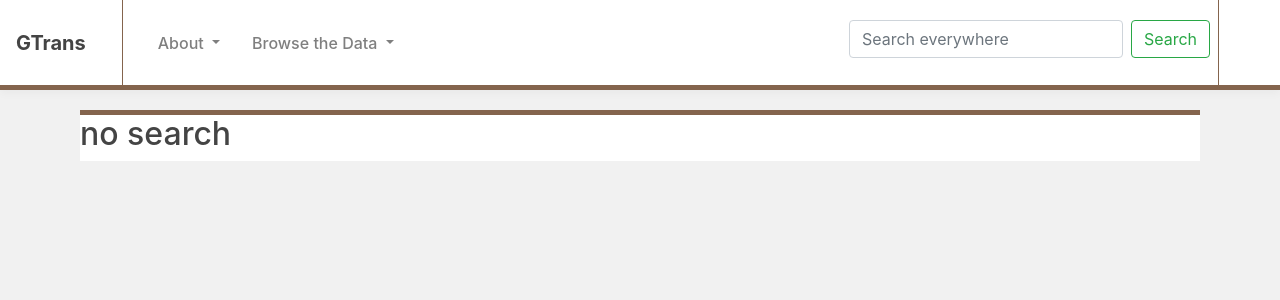
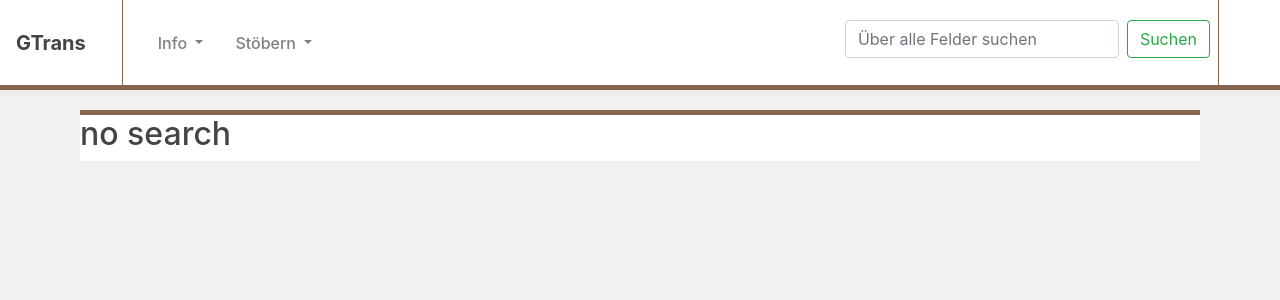
Before and after one commit to acdh-oeaw/gtrans, a Django app: template archiv/templates/search/search.html in a window 1280 px wide. Shown: the top 300 px of the page. Run offline with Django 3.2, Linux system fonts and the light colour scheme; the template is opened without the code that fills it, so the values that code supplies are empty; parts of the project's set-up code (start-up, migrations or seed data) failed here and were passed over; some libraries are stand-ins or nearby versions.

Commit message:
base template eindeutschen

```diff
--- a/webpage/templates/webpage/base.html
+++ b/webpage/templates/webpage/base.html
@@ -71,22 +71,22 @@
                         </a>
                     </li> -->
                     <li class="nav-item dropdown">
-                        <a href="#" class="nav-link dropdown-toggle" data-toggle="dropdown" role="button" aria-haspopup="true" aria-expanded="false">About
+                        <a href="#" class="nav-link dropdown-toggle" data-toggle="dropdown" role="button" aria-haspopup="true" aria-expanded="false">Info
                             <span class="caret"/>
                         </a>
                         <div class="dropdown-menu">
-                            <a class="dropdown-item" href="{% url 'webpage:staticpage' template='about' %}">About</a>
+                            <a class="dropdown-item" href="{% url 'webpage:staticpage' template='about' %}">Über das Projekt</a>
                             <a class="dropdown-item" href="{% url 'webpage:staticpage' template='team' %}">Team</a>
                             <a class="dropdown-item" href="/api">API</a>
                         </div>
                     </li>
                     <li class="nav-item dropdown">
                             {% if user.is_authenticated %}
-                            <a href="#" class="nav-link dropdown-toggle" data-toggle="dropdown" role="button" aria-haspopup="true" aria-expanded="false">Curate and Browse the Data
+                            <a href="#" class="nav-link dropdown-toggle" data-toggle="dropdown" role="button" aria-haspopup="true" aria-expanded="false">Stöbern und Kuratieren
                             <span class="caret"/>
                             </a>
                             {% else %}
-                            <a href="#" class="nav-link dropdown-toggle" data-toggle="dropdown" role="button" aria-haspopup="true" aria-expanded="false">Browse the Data
+                            <a href="#" class="nav-link dropdown-toggle" data-toggle="dropdown" role="button" aria-haspopup="true" aria-expanded="false">Stöbern
                             <span class="caret"/>
                             </a>
                             {% endif %}
@@ -100,25 +100,24 @@
                         </li>
                         {% if user.is_authenticated %}
                         <li class="nav-item dropdown">
-                        <a href="#" class="nav-link dropdown-toggle" data-toggle="dropdown" role="button" aria-haspopup="true" aria-expanded="false">Vocabs Curation
+                        <a href="#" class="nav-link dropdown-toggle" data-toggle="dropdown" role="button" aria-haspopup="true" aria-expanded="false">Schlagwörter
                         <span class="caret"/>
                         </a>
                             <div class="dropdown-menu">
                                 {% nav_menu app='vocabs' as links %}
                                 {% for x in links %}
-                                    <a class="dropdown-item" href="{{ x.link }}">{{ x.name }}</a>
+                                    <a class="dropdown-item" href="{{ x.link }}">Schlagwörter</a>
                                 {% endfor %}
-                                <a class="dropdown-item" href="{% url 'vocabs:skoslabel_list' %}">Labels (Synonyme)</a>
+                                <a class="dropdown-item" href="{% url 'vocabs:skoslabel_list' %}">Synonyme</a>
                                 <div class="dropdown-divider"></div>
-                                <a class="dropdown-item" href="{% url 'api-root' %}">Export SKOS (API)</a>
                             </div>
                         </li>
                         {% endif %}
 
                     </ul>
                     <form class="form-inline mt-2 mt-md-0" style="margin: .5rem;" method="get" action="/search">
-                        <input name="q" class="form-control mr-sm-2" type="text" placeholder="Search everywhere" aria-label="Search">
-                        <button class="btn btn-outline-success my-2 my-sm-0" type="submit">Search</button>
+                        <input name="q" class="form-control mr-sm-2" type="text" placeholder="Über alle Felder suchen" aria-label="Search">
+                        <button class="btn btn-outline-success my-2 my-sm-0" type="submit">Suchen</button>
                     </form>
                     <div class="navbar-icons">
                         {% if user.is_authenticated %}
```
